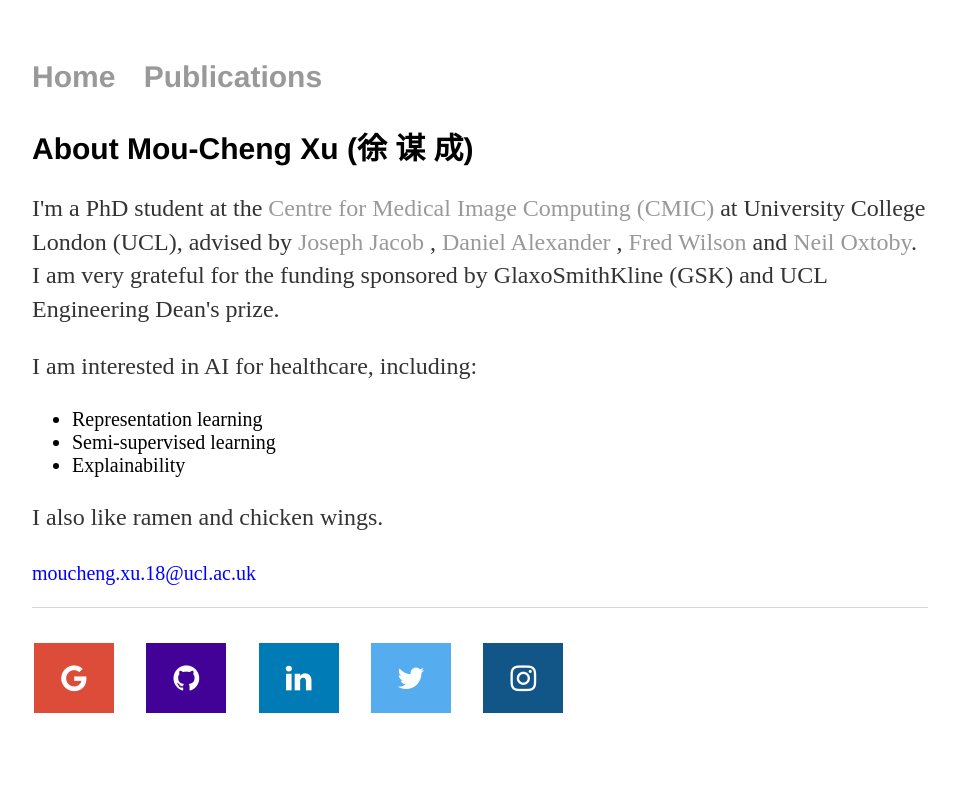
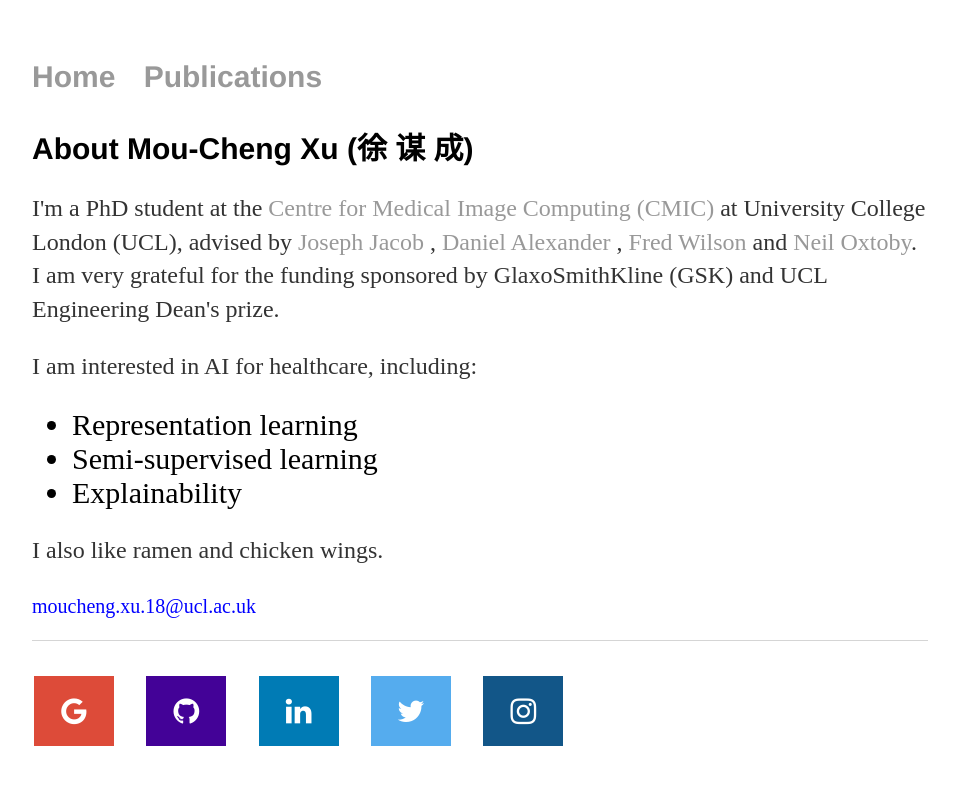
Before and after one commit to moucheng2017/mouchengxu.github.io, a Jekyll site: the page built from index.html, in a window 1280 px wide. Shown: the top 785 px of the page, without its empty margins (160-1116 px from the left). Built offline with Jekyll 4.4.1, drawn with Linux system fonts in a browser that asks for light colours.

Commit message:
Update index.html

```diff
--- a/index.html
+++ b/index.html
@@ -18,9 +18,9 @@
 	<p>I am interested in AI for healthcare, including:
 
 		<ul>
-			<li style="font-size:20px"> Representation learning </li>
-		  	<li style="font-size:20px"> Semi-supervised learning </li>
-			<li style="font-size:20px"> Explainability </li>
+			<li style="font-size:30px"> Representation learning </li>
+		  	<li style="font-size:30px"> Semi-supervised learning </li>
+			<li style="font-size:30px"> Explainability </li>
 		</ul>
 
 	</p>
```
